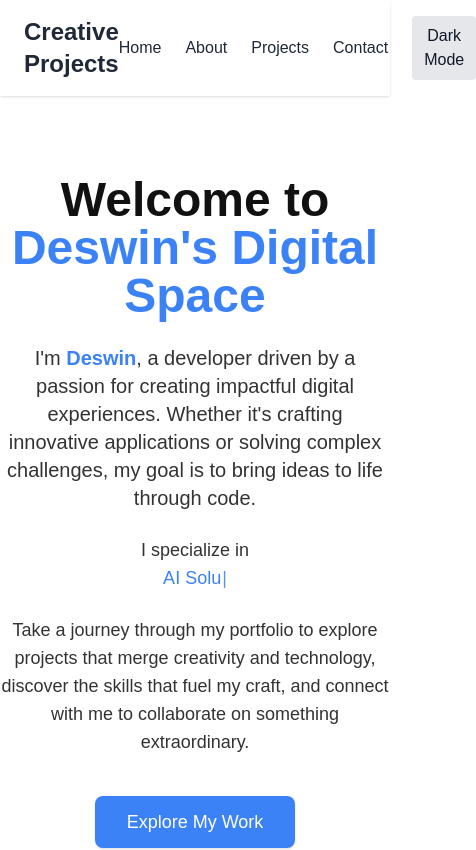
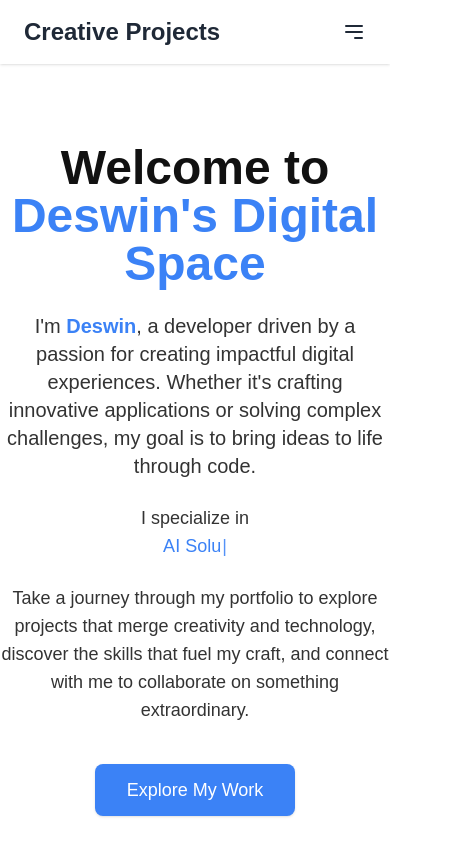
Before and after one commit to deswinar/deswinar.github.io, a Next.js app: page / in a window 390 px wide. Shown: the top 850 px of the page, 476 px wide, since content can reach past the window. Built offline with nearby package versions, Linux system fonts and the light colour scheme.

Commit message:
Responsive Navbar

```diff
--- a/src/components/Navbar.tsx
+++ b/src/components/Navbar.tsx
@@ -1,21 +1,23 @@
-'use client'; // For client-side interactions in Next.js
+'use client';
 
+import { useRouter, usePathname } from 'next/navigation';
 import { useEffect, useState } from 'react';
 
 export default function Navbar() {
+  const router = useRouter();
+  const pathname = usePathname();
   const [isDarkMode, setIsDarkMode] = useState(false);
+  const [isMenuOpen, setIsMenuOpen] = useState(false);
 
   useEffect(() => {
     const storedTheme = localStorage.getItem('theme');
     if (storedTheme) {
       setIsDarkMode(storedTheme === 'dark');
       document.documentElement.classList.toggle('dark', storedTheme === 'dark');
-      console.log(`Theme loaded from localStorage: ${storedTheme}`);
     } else {
       const prefersDark = window.matchMedia('(prefers-color-scheme: dark)').matches;
       setIsDarkMode(prefersDark);
       document.documentElement.classList.toggle('dark', prefersDark);
-      console.log(`System preference applied: ${prefersDark ? 'dark' : 'light'}`);
     }
   }, []);
 
@@ -24,40 +26,77 @@ export default function Navbar() {
     setIsDarkMode(!isDarkMode);
     document.documentElement.classList.toggle('dark', !isDarkMode);
     localStorage.setItem('theme', newTheme);
-    console.log(`Theme toggled to: ${newTheme}`);
+  };
+
+  const handleNavigation = (href: string) => {
+    if (pathname === '/') {
+      const element = document.querySelector(href);
+      if (element) {
+        element.scrollIntoView({ behavior: 'smooth' });
+        return;
+      }
+    }
+    router.push('/');
+  };
+
+  const toggleMenu = () => {
+    setIsMenuOpen(!isMenuOpen);
   };
 
   return (
     <header className="bg-white dark:bg-gray-900 shadow transition-colors duration-300">
       <nav className="container mx-auto px-6 py-4 flex justify-between items-center">
         <h1 className="text-2xl font-bold text-gray-800 dark:text-white">Creative Projects</h1>
-        <div className="flex items-center space-x-6">
-          <a
-            href="#home"
+
+        {/* Hamburger Button */}
+        <button
+          onClick={toggleMenu}
+          className="md:hidden text-gray-800 dark:text-white focus:outline-none"
+          aria-label="Toggle navigation menu"
+        >
+          {isMenuOpen ? (
+            <svg className="w-6 h-6" fill="none" stroke="currentColor" strokeWidth="2" viewBox="0 0 24 24" xmlns="http://www.w3.org/2000/svg">
+              <path strokeLinecap="round" strokeLinejoin="round" d="M6 18L18 6M6 6l12 12"></path>
+            </svg>
+          ) : (
+            <svg className="w-6 h-6" fill="none" stroke="currentColor" strokeWidth="2" viewBox="0 0 24 24" xmlns="http://www.w3.org/2000/svg">
+              <path strokeLinecap="round" strokeLinejoin="round" d="M4 6h16M4 12h16m-7 6h7"></path>
+            </svg>
+          )}
+        </button>
+
+        {/* Desktop and Mobile Navigation */}
+        <div
+          className={`flex flex-col md:flex-row md:items-center space-y-4 md:space-y-0 md:space-x-6 transition-all duration-300 ${
+            isMenuOpen ? 'block' : 'hidden md:flex'
+          }`}
+        >
+          <button
+            onClick={() => handleNavigation('#home')}
             className="text-gray-800 dark:text-gray-200 hover:text-blue-500 dark:hover:text-blue-400"
           >
             Home
-          </a>
-          <a
-            href="#about"
+          </button>
+          <button
+            onClick={() => handleNavigation('#about')}
             className="text-gray-800 dark:text-gray-200 hover:text-blue-500 dark:hover:text-blue-400"
           >
             About
-          </a>
-          <a
-            href="#projects"
+          </button>
+          <button
+            onClick={() => handleNavigation('#projects')}
             className="text-gray-800 dark:text-gray-200 hover:text-blue-500 dark:hover:text-blue-400"
           >
             Projects
-          </a>
-          <a
-            href="#contact"
+          </button>
+          <button
+            onClick={() => handleNavigation('#contact')}
             className="text-gray-800 dark:text-gray-200 hover:text-blue-500 dark:hover:text-blue-400"
           >
             Contact
-          </a>
+          </button>
 
-          {/* Dark Mode Toggle Button */}
+          {/* Dark Mode Toggle */}
           <button
             onClick={toggleDarkMode}
             className="bg-gray-200 dark:bg-gray-700 text-gray-900 dark:text-gray-100 px-3 py-2 rounded focus:outline-none transition-colors duration-300"
--- a/src/components/SocialLinks.tsx
+++ b/src/components/SocialLinks.tsx
@@ -8,7 +8,7 @@ export default function SocialLinks() {
       </h2>
       <div className="flex justify-center gap-8">
         <a
-          href="https://github.com/yourusername"
+          href="https://github.com/deswinar"
           target="_blank"
           rel="noopener noreferrer"
           aria-label="GitHub"
```
